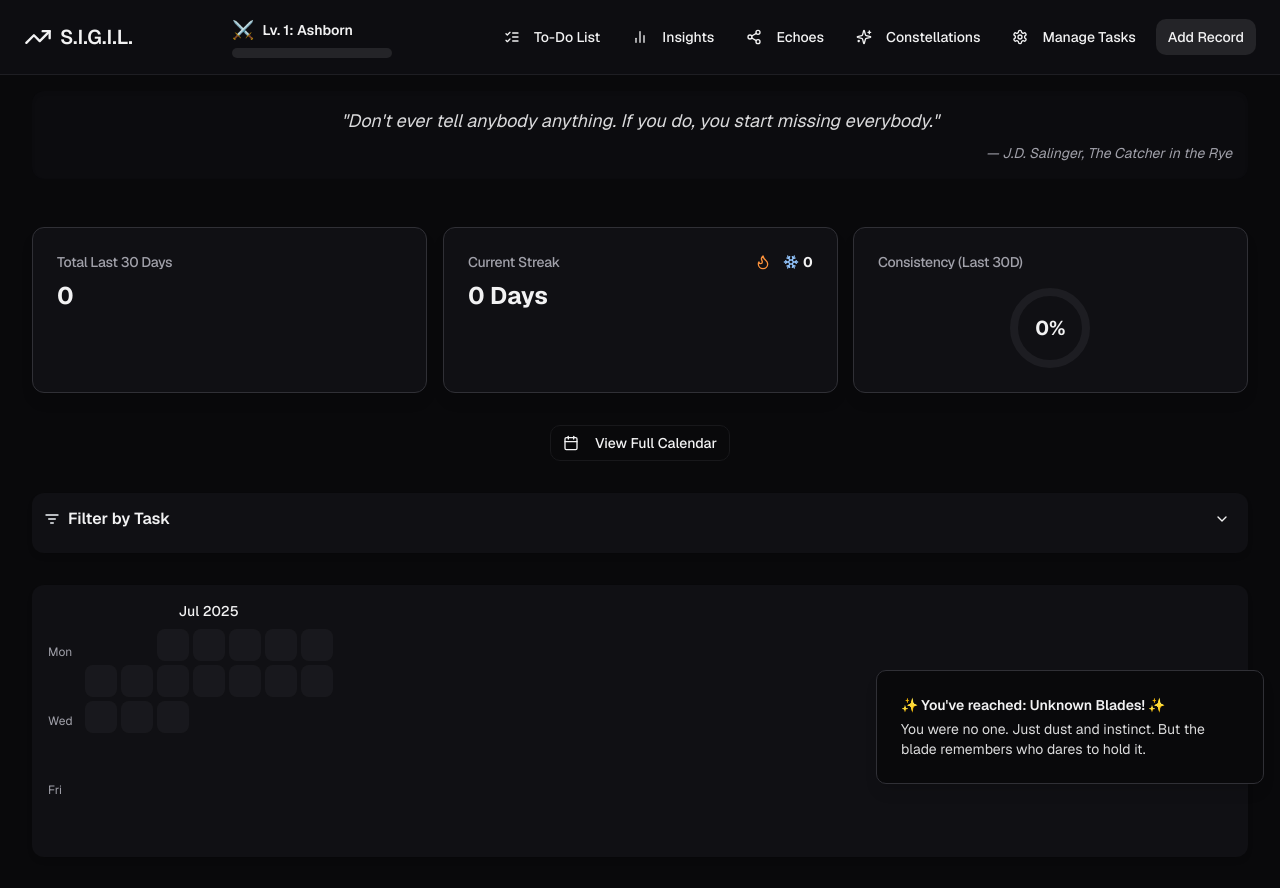
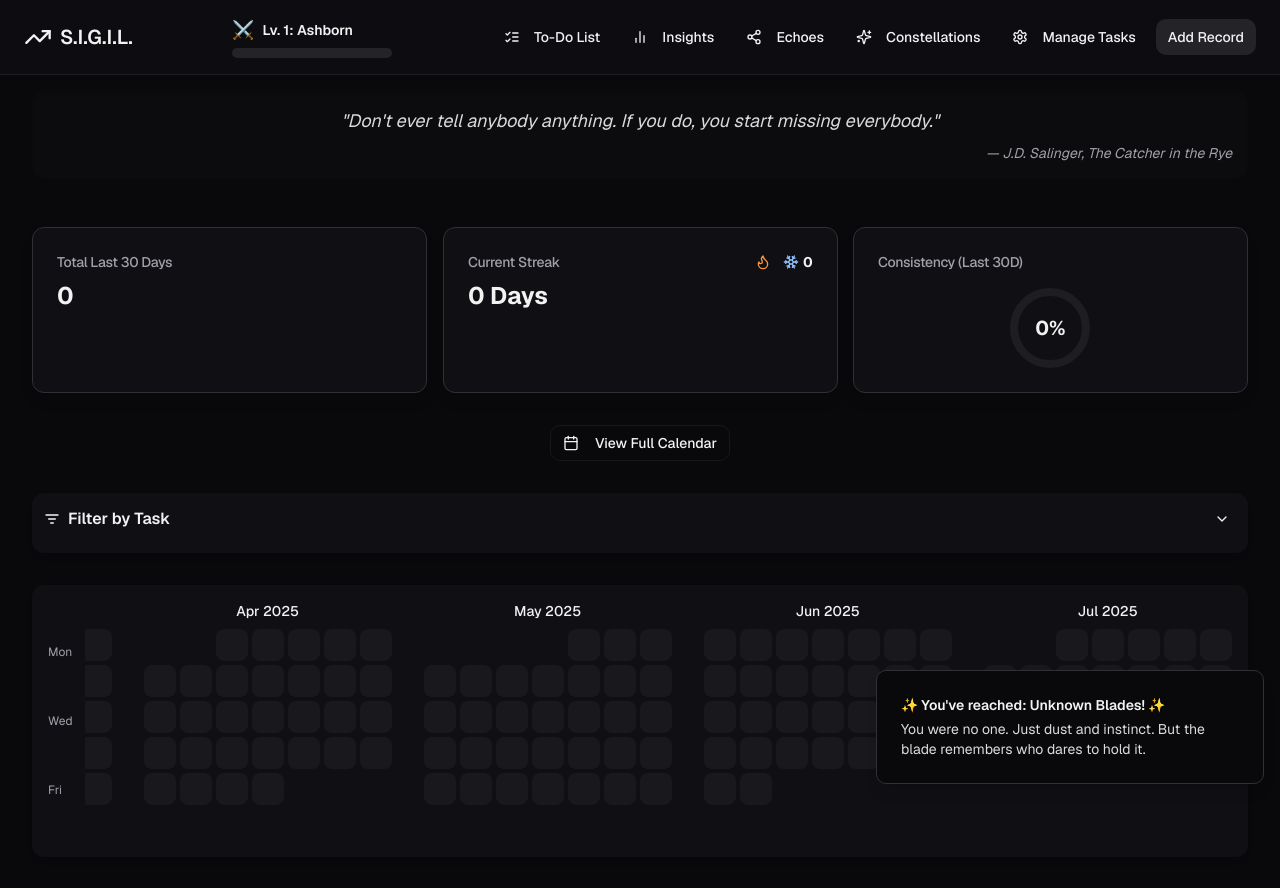
Before and after one commit to Abhi9818-max/SIGIL-clean, a Next.js app: page / in a window 1280 px wide. Shown: the top 888 px of the page. Built offline with nearby package versions, Linux system fonts and the light colour scheme.

Commit message:
i front page also , show whole calender as in before not just only curre

```diff
--- a/src/app/page.tsx
+++ b/src/app/page.tsx
@@ -208,7 +208,7 @@ export default function HomePage() {
         <ContributionGraph
           onDayClick={handleDayClick}
           selectedTaskFilterId={selectedTaskFilterId}
-          displayMode="current_month"
+          displayMode="full"
         />
 
         <div className="grid grid-cols-1 md:grid-cols-3 gap-6">
```
